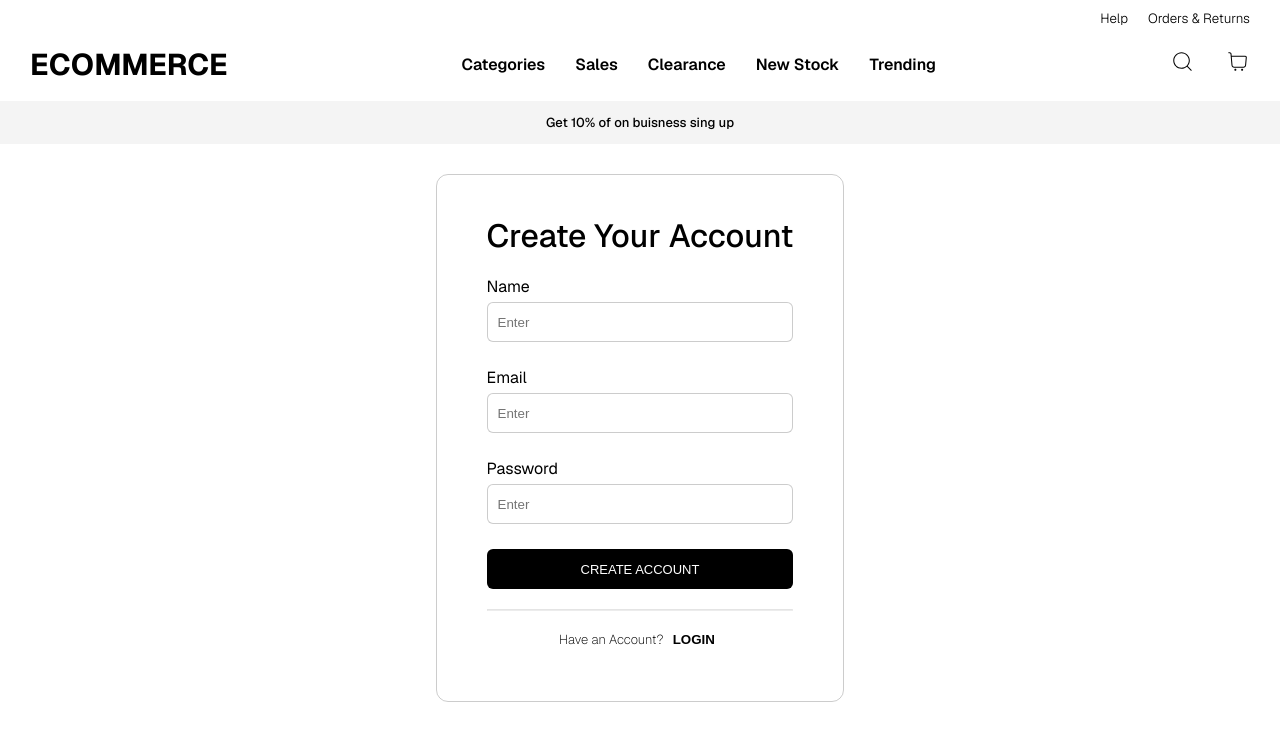
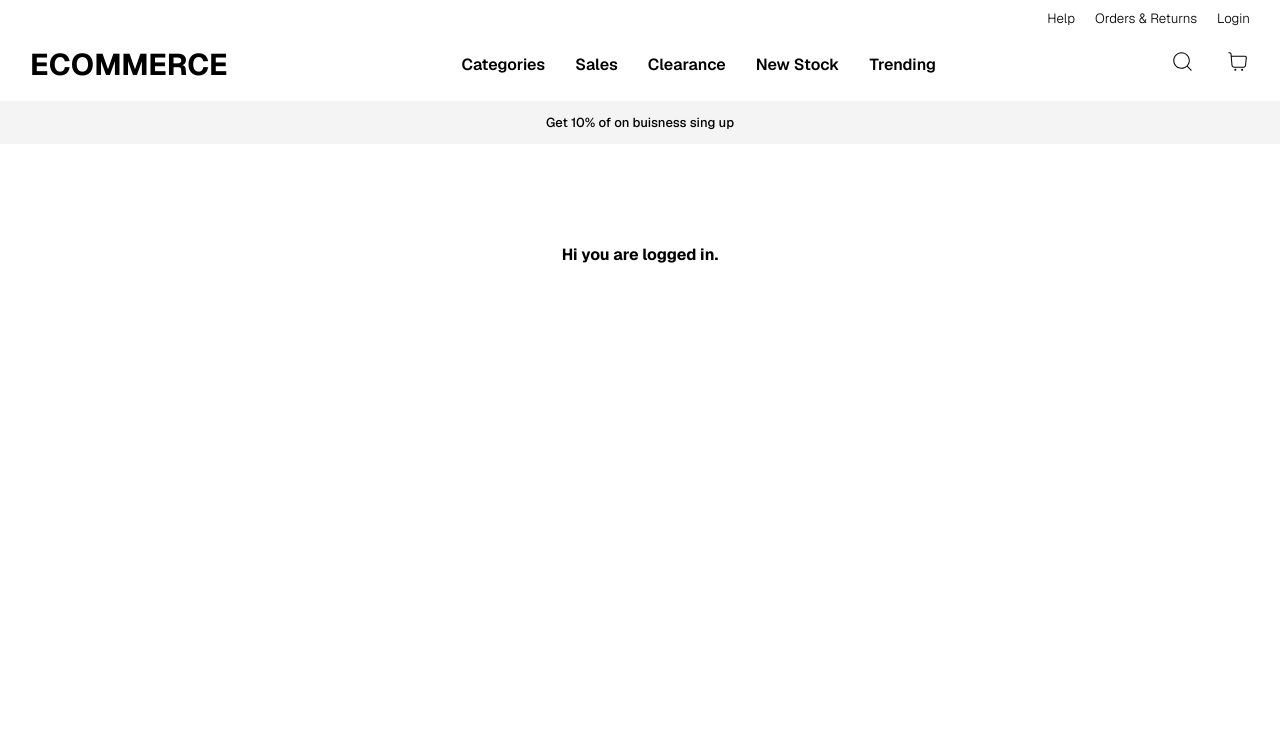
Before and after one commit to ParasArya289/Ecom_moonshot, a Next.js app: page /auth in a window 1280 px wide. Shown: the top 740 px of the page. Built offline with nearby package versions, Linux system fonts and the light colour scheme; sample sign-in values are in the browser's storage.

Commit message:
feat: pages

```diff
--- a/package.json
+++ b/package.json
@@ -12,6 +12,7 @@
   "dependencies": {
     "@neondatabase/serverless": "^0.9.4",
     "@t3-oss/env-nextjs": "^0.10.1",
+    "axios": "^1.7.2",
     "geist": "^1.3.0",
     "next": "^14.2.4",
     "react": "^18.3.1",
--- a/src/app/(auth)/auth/page.tsx
+++ b/src/app/(auth)/auth/page.tsx
@@ -1,26 +1,23 @@
-'use client'
+"use client";
 import { useEffect, useState } from "react";
 import "../../../styles/auth.css";
 import SignUp from "~/components/Signup/Signup";
 import Login from "~/components/Login/Login";
+import { useAuth } from "~/context/authContext";
+import { useRouter } from "next/router";
+import { redirect } from "next/navigation";
 
 const Auth = () => {
   const [authType, setAuthType] = useState("signup");
   const [checkOtp, setCheckOtp] = useState(false);
   const [generatedOtp, setGeneratedOtp] = useState(0);
   const [newUser, setNewUser] = useState({});
-
-  // const { createUser, user, logout } = useEcommerceData();
-  // const navigate = useNavigate();
-const user={name:''}
-  const createOTP = (digit) => {
-    return Math.floor(10000000 + Math.random() * (digit * 10000000));
-  };
+  const { user } = useAuth();
   useEffect(() => {
-    // if (user.name) {
-    //   navigate("/");
-    // }
-  }, []);
+    if (user?.fullname) {
+      redirect("/");
+    }
+  }, [user]);
   const onOtpSubmit = (userOtp) => {
     // if (userOtp == generatedOtp) {
     //   createUser(newUser);
@@ -41,7 +38,7 @@ const user={name:''}
             <SignUp
               setAuthType={setAuthType}
               setCheckOtp={setCheckOtp}
-              createOTP={createOTP}
+              createOTP={() => {}}
               setGeneratedOtp={setGeneratedOtp}
               setNewUser={setNewUser}
             />
@@ -50,7 +47,7 @@ const user={name:''}
         </>
       ) : (
         <>
-          <h4 className="user__desc">Hi {user.name} you are logged in.</h4>
+          <h4 className="user__desc">Hi {user.fullnam} you are logged in.</h4>
           {/* <button className="user__logout" onClick={logout}>
             Logout
           </button> */}
@@ -59,4 +56,4 @@ const user={name:''}
     </div>
   );
 };
-export default Auth
+export default Auth;
--- a/src/components/Login/Login.tsx
+++ b/src/components/Login/Login.tsx
@@ -2,25 +2,26 @@
 'use client'
 import React, { useRef } from "react";
 import "../../styles/authForms.css";
+import { useAuth } from "~/context/authContext";
 const Login = ({ setAuthType }) => {
   const formRef = useRef(null);
-//   const { login } = useEcommerceData();
-//   const handleLogin = (e) => {
-//     e.preventDefault();
-//     const formData = new FormData(formRef.current);
-//     const data = {};
-//     for (let [key, value] of formData.entries()) {
-//       data[key] = value;
-//     }
-//     login(data);
+  const {login} = useAuth();
+  const handleLogin = (e) => {
+    e.preventDefault();
+    const formData = new FormData(formRef.current);
+    const data = {};
+    for (let [key, value] of formData.entries()) {
+      data[key] = value;
+    }
+    login(data);
 
-//   };
+  };
   return (
     <div className="login auth_form">
       <h4>Login</h4>
       <h5>Welcome back to ECOMMERCE</h5>
       <h6>The next gen business marketplace</h6>
-      <form ref={formRef} onSubmit={'handleLogin'}>
+      <form ref={formRef} onSubmit={handleLogin}>
         <label htmlFor="email">
           Email
           <input type="email" name="email" placeholder="Enter" required />
--- a/src/components/Navbar/Navbar.tsx
+++ b/src/components/Navbar/Navbar.tsx
@@ -1,13 +1,17 @@
-"use client"
+"use client";
 import { CiSearch, CiShoppingCart } from "react-icons/ci";
 
 import "../../styles/navbar.css";
-// import { useEcommerceData } from "../../../Context/EcommmerceContext";
-// import { NavLink } from "react-router-dom";
+import { useAuth } from "~/context/authContext";
+import Link from "next/link";
+import { useEffect, useState } from "react";
 
 function Navbar() {
-//   const { user } = useEcommerceData();
+  const [mounted, setMounted] = useState(true);
+  const { user } = useAuth();
+  // useEffect(() => setMounted(true), []);
   return (
+    mounted && (
       <nav className="navbar">
         <h3>ECOMMERCE</h3>
         <div className="links1">
@@ -20,7 +24,7 @@ function Navbar() {
         <div className="links2">
           <a href="#">Help</a>
           <a href="#">Orders & Returns</a>
-        {/* <NavLink to="./auth">{user?.name ? user.name : "Login"}</NavLink> */}
+          <Link href="/user">{user?.fullname ? user.fullname : "Login"}</Link>
         </div>
         <div className="usefull_links">
           <div className="links3">
@@ -36,6 +40,7 @@ function Navbar() {
           <p>Get 10% of on buisness sing up</p>
         </div>
       </nav>
+    )
   );
 }
 
```
Also changed, not shown: src/app/(user)/user/page.tsx (added, +21 -0 lines), src/app/page.tsx (+10 -3 lines), 1 other file (tests, documents, lock files or other folders). Lines whose indentation alone changed are shown as unchanged.
